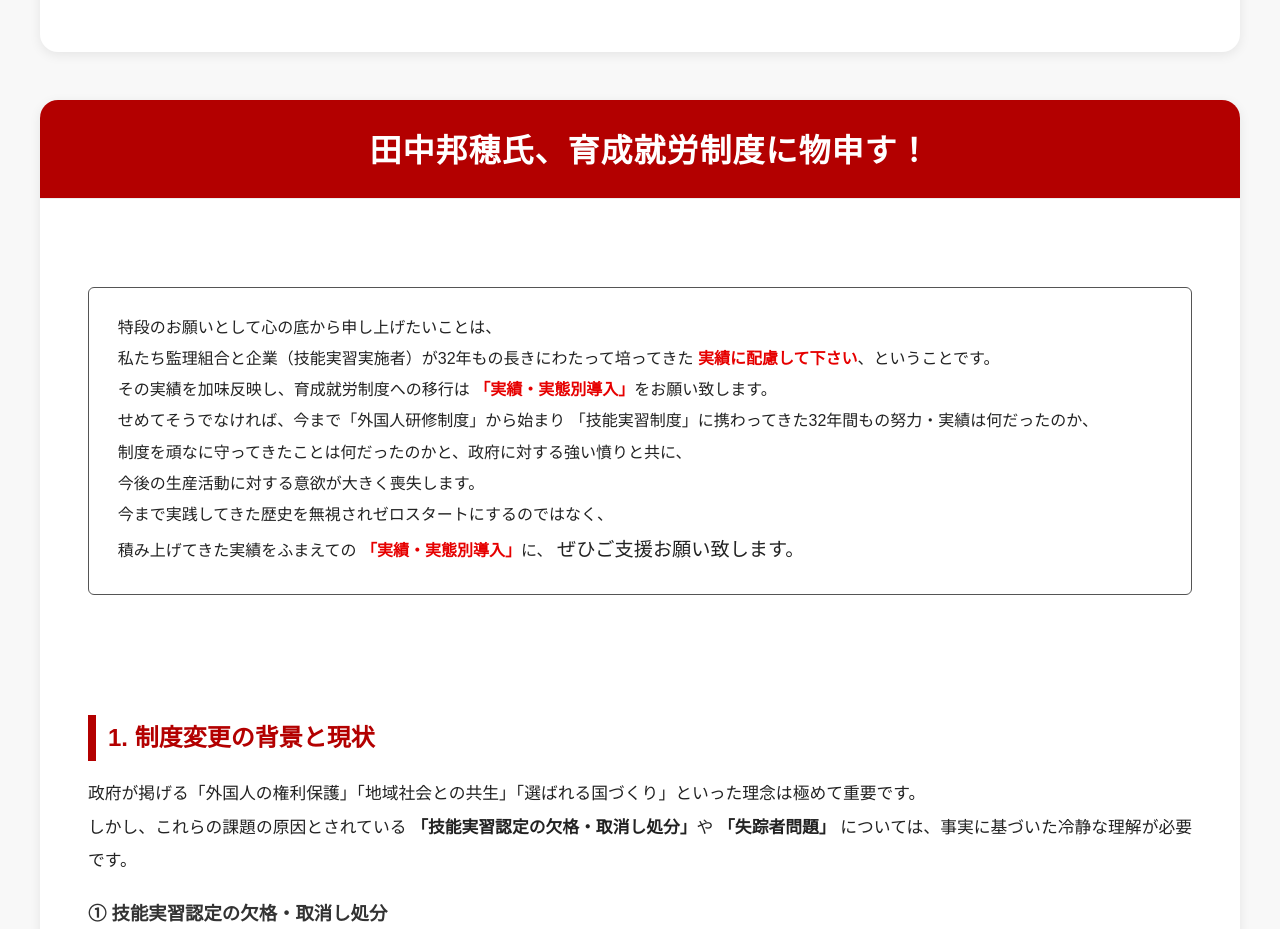
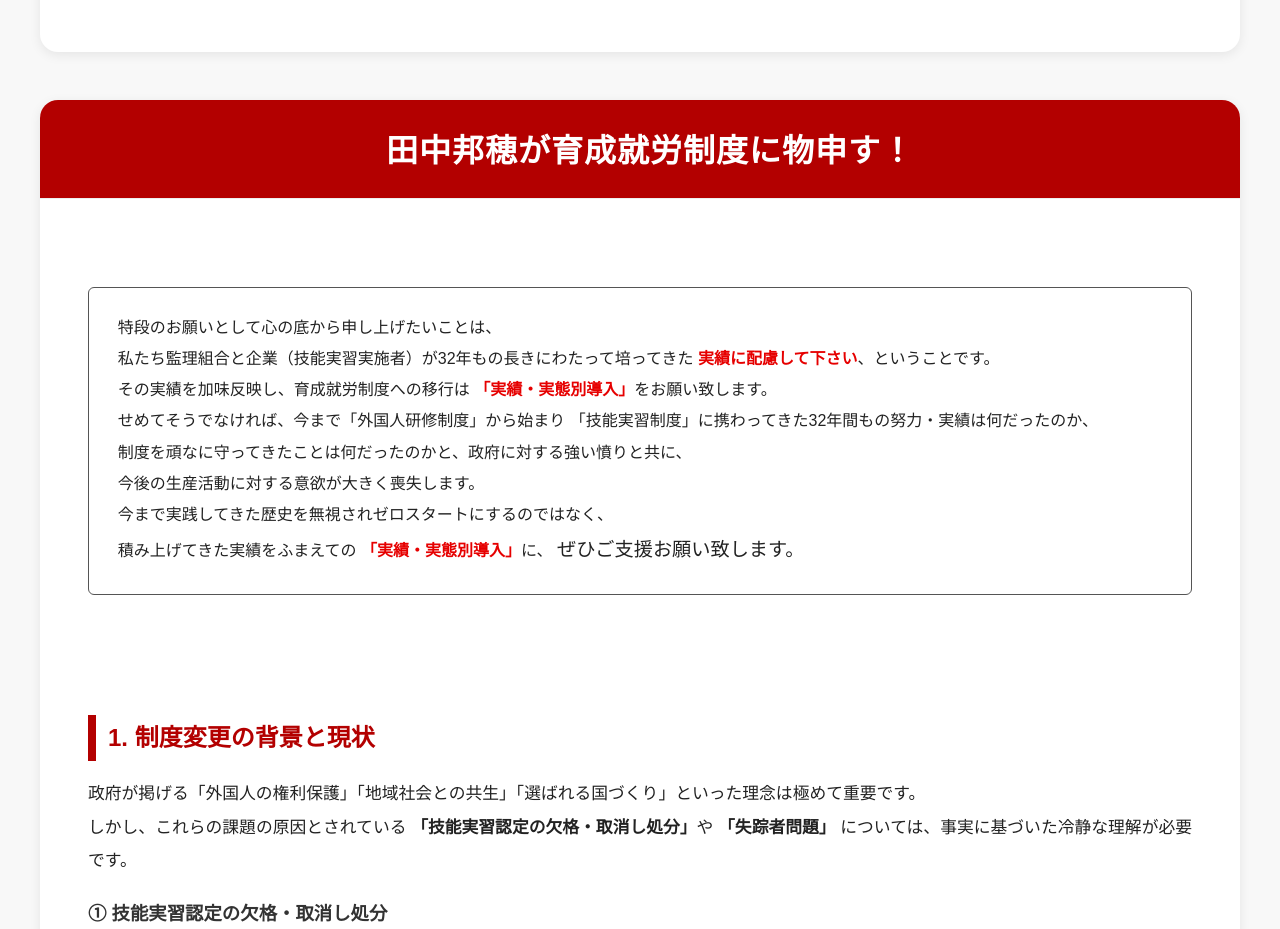
Before and after one commit to zenkankyo/ikuseishurou, a plain HTML site: page tanakakuniho/profile.html in a window 1280 px wide. Shown: the part 1180-2109 px from the top of the page. Drawn offline with Linux system fonts and the light colour scheme.

Commit message:
Update profile.html

```diff
--- a/tanakakuniho/profile.html
+++ b/tanakakuniho/profile.html
@@ -373,7 +373,7 @@ details summary {
 
 <div class="article-block">
   <div class="divider">
-    <h2>田中邦穂氏、育成就労制度に物申す！</h2>
+    <h2>田中邦穂が育成就労制度に物申す！</h2>
   </div>
 
   <section id="article">
```
